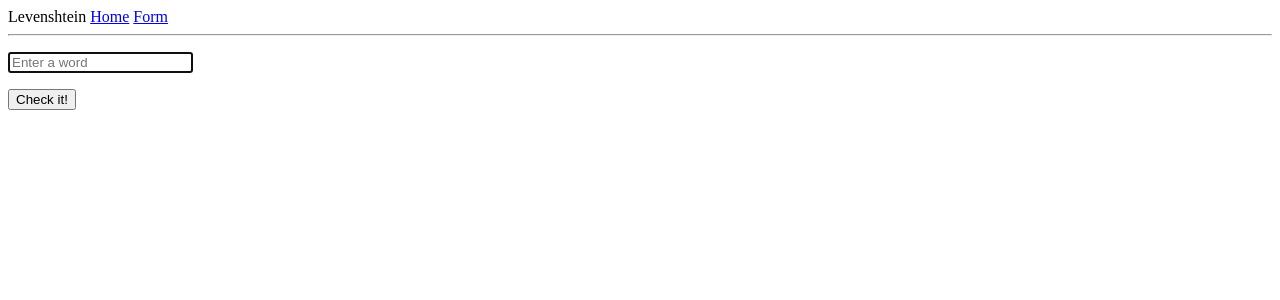
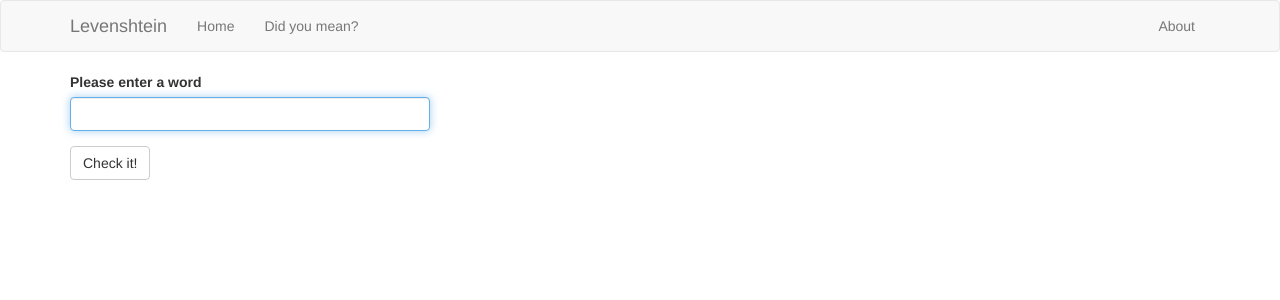
Before and after one commit to jstep/did_you_mean_flask, a Flask app: page /form in a window 1280 px wide. Shown: the top 300 px of the page. Run offline with Flask 2, Linux system fonts and the light colour scheme; some libraries are stand-ins or nearby versions.

Commit message:
Add styling, About page

```diff
--- a/app/__init__.py
+++ b/app/__init__.py
@@ -1,7 +1,10 @@
 from flask import Flask
+from flask_bootstrap import Bootstrap
 from config import Config
 
 app = Flask(__name__)
 app.config.from_object(Config)
 
+bootstrap = Bootstrap(app)
+
 from app import routes
--- a/app/forms.py
+++ b/app/forms.py
@@ -3,8 +3,9 @@ from wtforms import StringField, SubmitField
 from wtforms.validators import DataRequired, Regexp
 
 class InputForm(FlaskForm):
-    input_word= StringField(label='Enter a word', validators=[
+    input_word= StringField('Please enter a word', validators=[
         DataRequired(),
-        Regexp('^[a-zA-Z\' ]*$', message='Field must contain only letters')
-    ])
+        Regexp('^[a-zA-Z\' ]*$', message='Field must contain only letters and apostrophes')],
+        render_kw={'autofocus': True}
+    )
     submit = SubmitField('Check it!')
--- a/app/routes.py
+++ b/app/routes.py
@@ -1,17 +1,24 @@
 from flask import render_template, flash, redirect, url_for
 from app import app
 from app.forms import InputForm
+from app.levenshtein import levenshtein
+
 
 @app.route('/')
 @app.route('/index')
 def index():
     return render_template('index.html', title='Home')
 
+@app.route('/about')
+def about():
+    return render_template('about.html', title='About')
+
 @app.route('/form', methods=['GET', 'POST'])
 def form_page():
     form = InputForm()
     input_word = form.data['input_word']
     if form.validate_on_submit():
-        flash(f'Did you mean {input_word}?')
-        #return redirect(url_for('form_page'))
+        result = levenshtein('catasdf','fat')
+        flash(f'Result: {result}?')
+        #flash(f'Did you mean {input_word}?')
     return render_template('form.html', title='Did you mean?', form=form)
--- a/app/templates/base.html
+++ b/app/templates/base.html
@@ -1,26 +1,45 @@
-<html>
-    <head>
-      {% if title %}
-      <title>{{ title }} - Did you mean?</title>
-      {% else %}
-      <title>Welcome to Did you mean?</title>
-      {% endif %}
-    </head>
-    <body>
-	<div>Levenshtein
-	    <a href="{{ url_for('index') }}">Home</a>
-	    <a href="{{ url_for('form_page') }}">Form</a>
+{% extends 'bootstrap/base.html' %}
+{% block title %}
+    {% if title %}{{ title }} - Did you mean?{% else %}Did you mean?{% endif %}
+{% endblock %}
+
+{% block navbar %}
+    <nav class="navbar navbar-default">
+        <div class="container">
+            <div class="navbar-header">
+                <button type="button" class="navbar-toggle collapsed" data-toggle="collapse" data-target="#bs-example-navbar-collapse-1" aria-expanded="false">
+                    <span class="sr-only">Toggle navigation</span>
+                    <span class="icon-bar"></span>
+                    <span class="icon-bar"></span>
+                    <span class="icon-bar"></span>
+                </button>
+                <a class="navbar-brand" href="{{ url_for('index') }}">Levenshtein</a>
             </div>
-        <hr>
-        {% block content %}{% endblock %}
+            <div class="collapse navbar-collapse" id="bs-example-navbar-collapse-1">
+                <ul class="nav navbar-nav">
+                    <li><a href="{{ url_for('index') }}">Home</a></li>
+                    <li><a href="{{ url_for('form_page') }}">Did you mean?</a></li>
+                </ul>
+                <ul class="nav navbar-nav navbar-right">
+		    <li><a href="{{ url_for('about') }}">About</a></li>
+                </ul>
+            </div>
+        </div>
+    </nav>
+{% endblock %}
+
+{% block content %}
+    <div class="container">
+	{# application content needs to be provided in the app_content block #}
+        {% block app_content %}{% endblock %}
+
         {% with messages = get_flashed_messages() %}
         {% if messages %}
-	<ul>
             {% for message in messages %}
-	   <li>{{ message }}</li>
+            <div class="alert alert-info" role="alert">{{ message }}</div>
             {% endfor %}
-	</ul>
         {% endif %}
         {% endwith %}
-    </body>
-</html>
+
+    </div>
+{% endblock %}
--- a/app/templates/form.html
+++ b/app/templates/form.html
@@ -1,14 +1,11 @@
 {% extends "base.html" %}
+{% import 'bootstrap/wtf.html' as wtf %}
 
-{% block content %}
-    <form action="" method="post" novalidate>
-        {{ form.hidden_tag() }}
-	<p>
-	    {{ form.input_word(autofocus=true, placeholder="Enter a word") }}<br>
-	    {% for error in form.input_word.errors %}
-	    <span style="color: red;">[{{ error }}]</span>
-	    {% endfor %}
-	</p>
-	<p>{{ form.submit() }}</p>
-    </form>
+{% block app_content %}
+    <div class="row">
+        <div class="col-md-4">
+	    {{ wtf.quick_form(form) }}
+	</div>
+    </div>
+
 {% endblock %}
--- a/app/templates/index.html
+++ b/app/templates/index.html
@@ -1,6 +1,6 @@
 {% extends "base.html" %}
 
-{% block content %}
+{% block app_content %}
     <h1>Welcome!</h1
     <p>Please go to the <a href="{{ url_for('form_page') }}">form</a></p>
 {% endblock %}
--- a/requirements.txt
+++ b/requirements.txt
@@ -1,9 +1,12 @@
 Click==7.0
+dominate==2.3.5
 Flask==1.0.3
+Flask-Bootstrap==3.3.7.1
 Flask-WTF==0.14.2
 itsdangerous==1.1.0
 Jinja2==2.10.1
 MarkupSafe==1.1.1
 python-dotenv==0.10.3
+visitor==0.1.3
 Werkzeug==0.15.4
 WTForms==2.2.1
```
Also changed, not shown: app/did_you_mean.py (added, +58 -0 lines), app/levenshtein.py (added, +41 -0 lines), app/templates/about.html (added, +23 -0 lines), app/static/img/levenshtein.jpg (added). Lines whose indentation alone changed are shown as unchanged.
